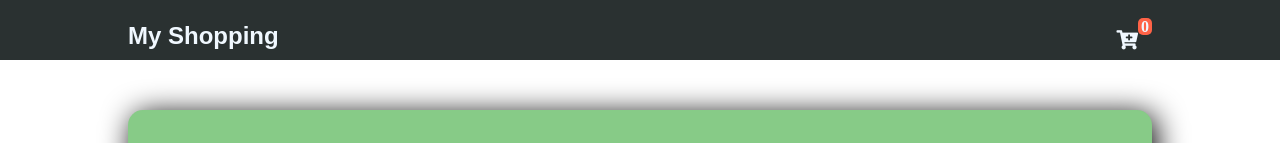
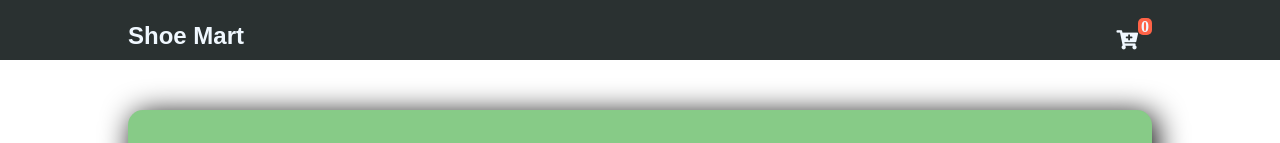
Before and after one commit to NitinSinghR/E-Commerce, a React (Create React App) app: page / in a window 1280 px wide. Shown: the top 143 px of the page. Built offline with nearby package versions, Linux system fonts and the light colour scheme.

Commit message:
Update Navbar.js

```diff
--- a/src/components/Navbar.js
+++ b/src/components/Navbar.js
@@ -6,7 +6,7 @@
     <nav>
         <div className="nav_box">
             <span className="my_shop" onClick={()=>setShow(true)}>
-                My Shopping
+                Shoe Mart
             </span>
             <div className="cart"onClick={()=>setShow(false)}>
                 <span>
```
